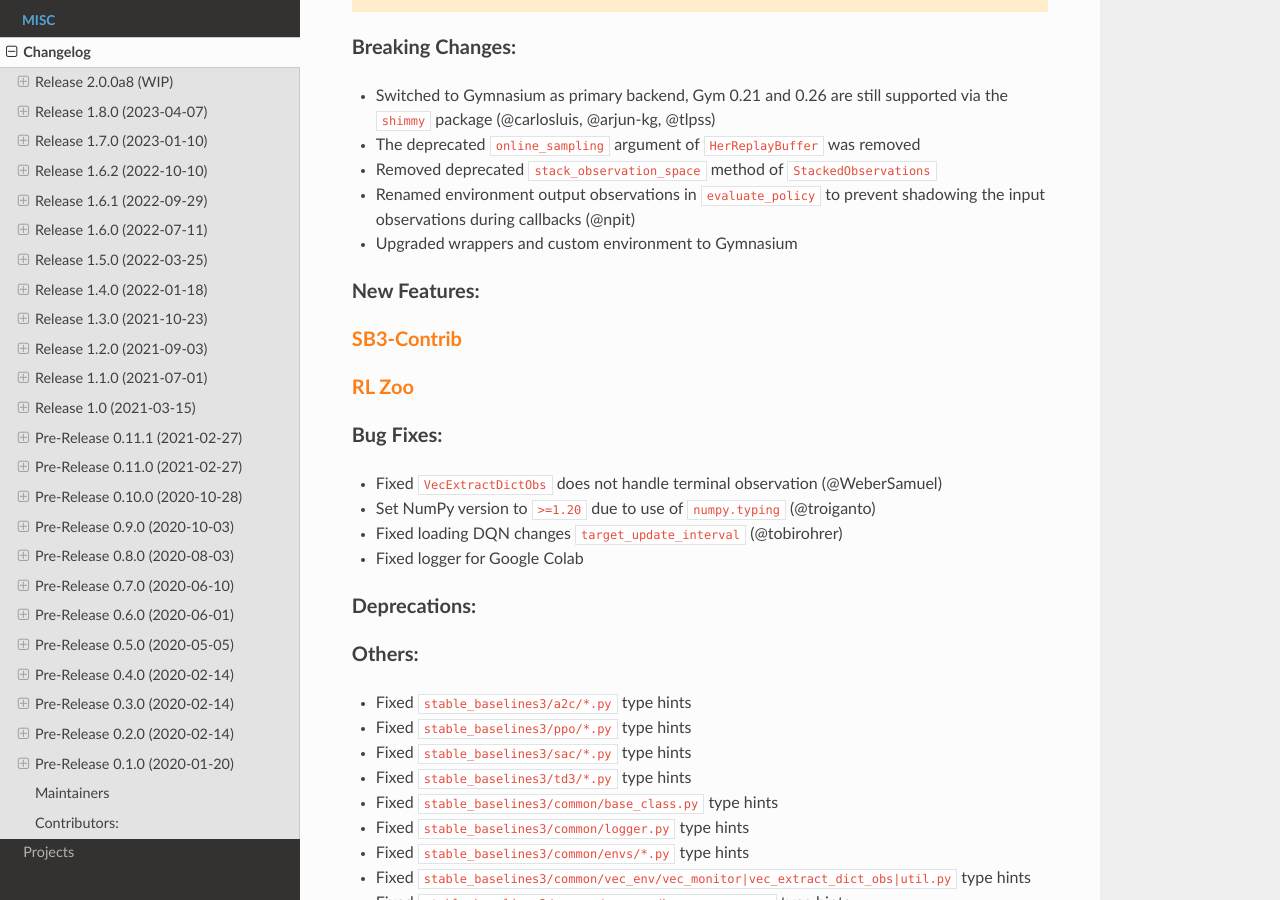
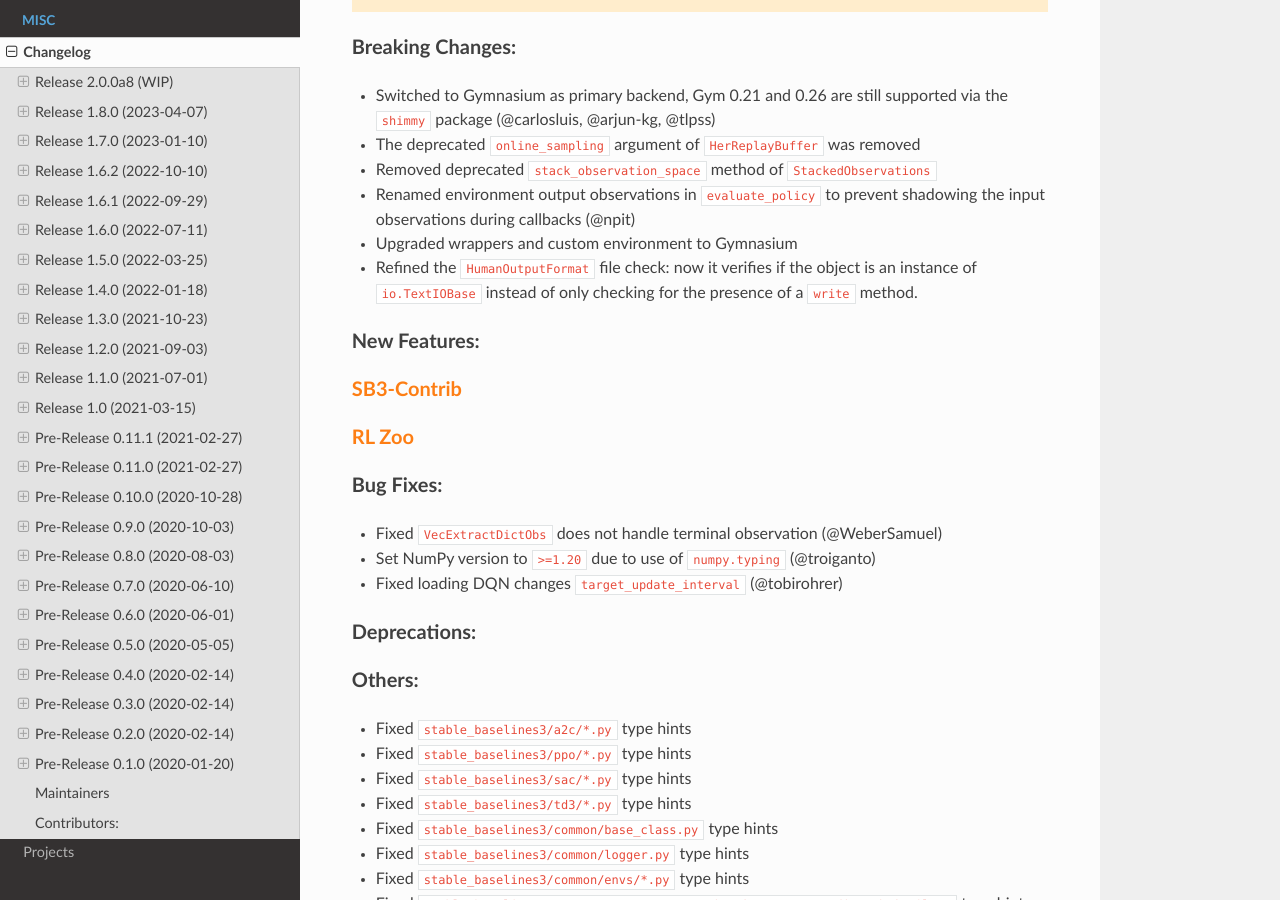
Before and after one commit to DLR-RM/stable-baselines3, a Sphinx documentation site: the page built from docs/misc/changelog.rst, in a window 1280 px wide and 900 px high, scrolled down 347 px. Built offline with Sphinx 7.4.7 and the Read the Docs theme 2.0.0, drawn with Linux system fonts in a browser that asks for light colours; pages that are not in the unit, such as notebooks, are missing from menus; the version number could not be read and is left out.

Commit message:
update changelog

```diff
--- a/docs/misc/changelog.rst
+++ b/docs/misc/changelog.rst
@@ -21,6 +21,7 @@
 - Removed deprecated ``stack_observation_space`` method of ``StackedObservations``
 - Renamed environment output observations in ``evaluate_policy`` to prevent shadowing the input observations during callbacks (@npit)
 - Upgraded wrappers and custom environment to Gymnasium
+- Refined the ``HumanOutputFormat`` file check: now it verifies if the object is an instance of ``io.TextIOBase`` instead of only checking for the presence of a ``write`` method.
 
 New Features:
 ^^^^^^^^^^^^^
@@ -37,7 +38,6 @@
 - Fixed ``VecExtractDictObs`` does not handle terminal observation (@WeberSamuel)
 - Set NumPy version to ``>=1.20`` due to use of ``numpy.typing`` (@troiganto)
 - Fixed loading DQN changes ``target_update_interval`` (@tobirohrer)
-- Fixed logger for Google Colab
 
 Deprecations:
 ^^^^^^^^^^^^^
```
